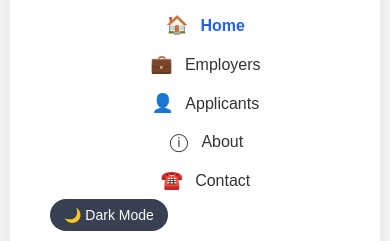
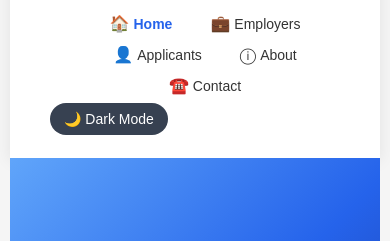
Before and after one commit to norvim/Norvim, a website: page public/index.html in a window 390 px wide. Shown: the part 87-328 px from the top of the page. Drawn offline with Linux system fonts and the light colour scheme; no server answers.

Commit message:
Improve mobile navigation and contact page

```diff
--- a/public/css/style.css
+++ b/public/css/style.css
@@ -1279,3 +1279,35 @@ body * {
     padding: 12px;
     font-size: 16px;
 }
+
+/* =========================================================
+   HOMEPAGE MOBILE NAVIGATION - HORIZONTAL
+========================================================= */
+
+@media (max-width: 700px) {
+
+    .main-header .nav-links {
+        display: flex;
+        flex-direction: row;
+        flex-wrap: wrap;
+        justify-content: center;
+        align-items: center;
+        gap: 12px 18px;
+        width: 100%;
+    }
+
+    .main-header .nav-links a {
+        display: inline-flex;
+        align-items: center;
+        justify-content: center;
+        white-space: nowrap;
+        font-size: 14px;
+    }
+
+    .main-header .nav-icon {
+        width: auto;
+        margin-right: 4px;
+        font-size: 16px;
+    }
+
+}
```
Also changed, not shown: public/contact.html (+1 -1 lines).
